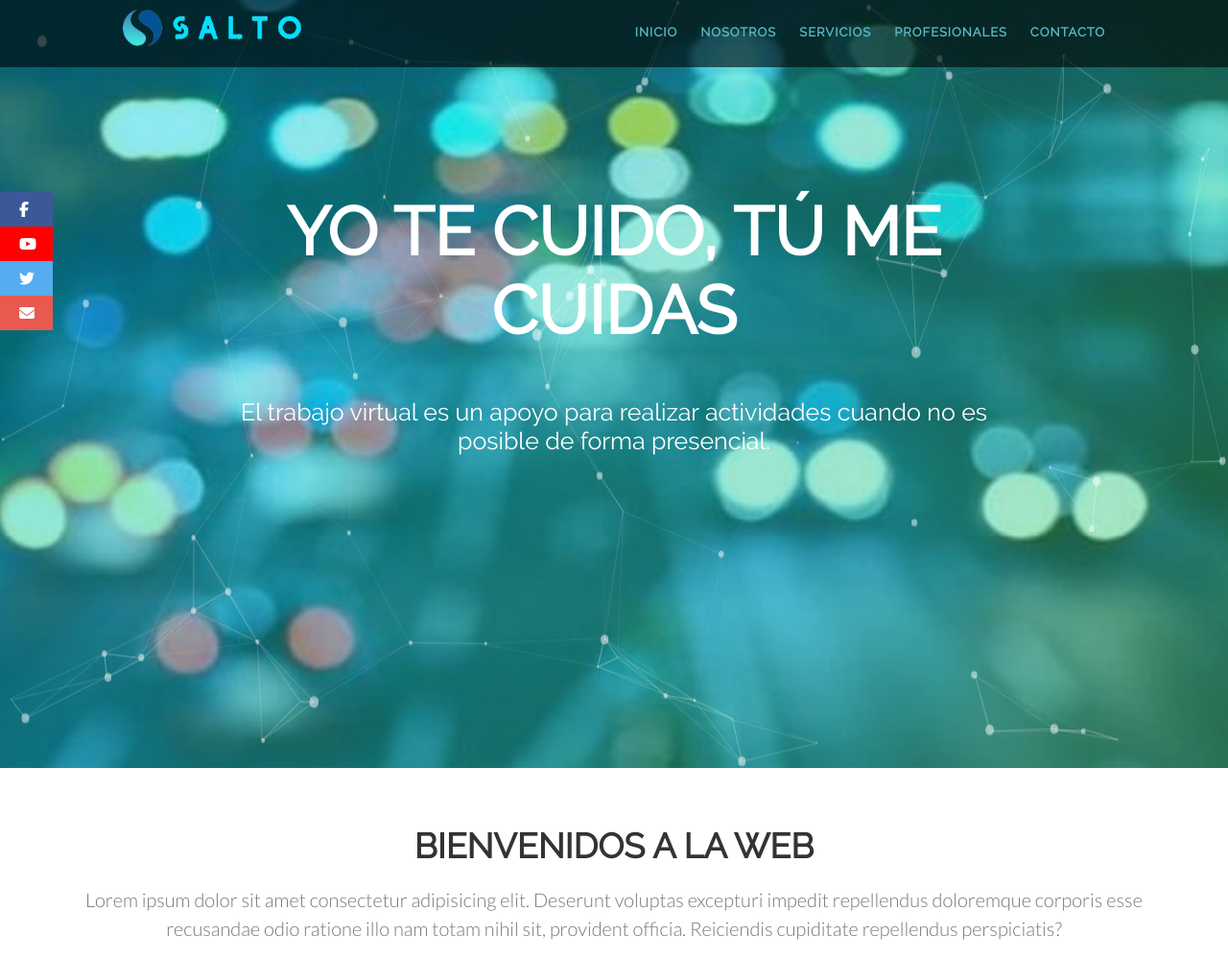
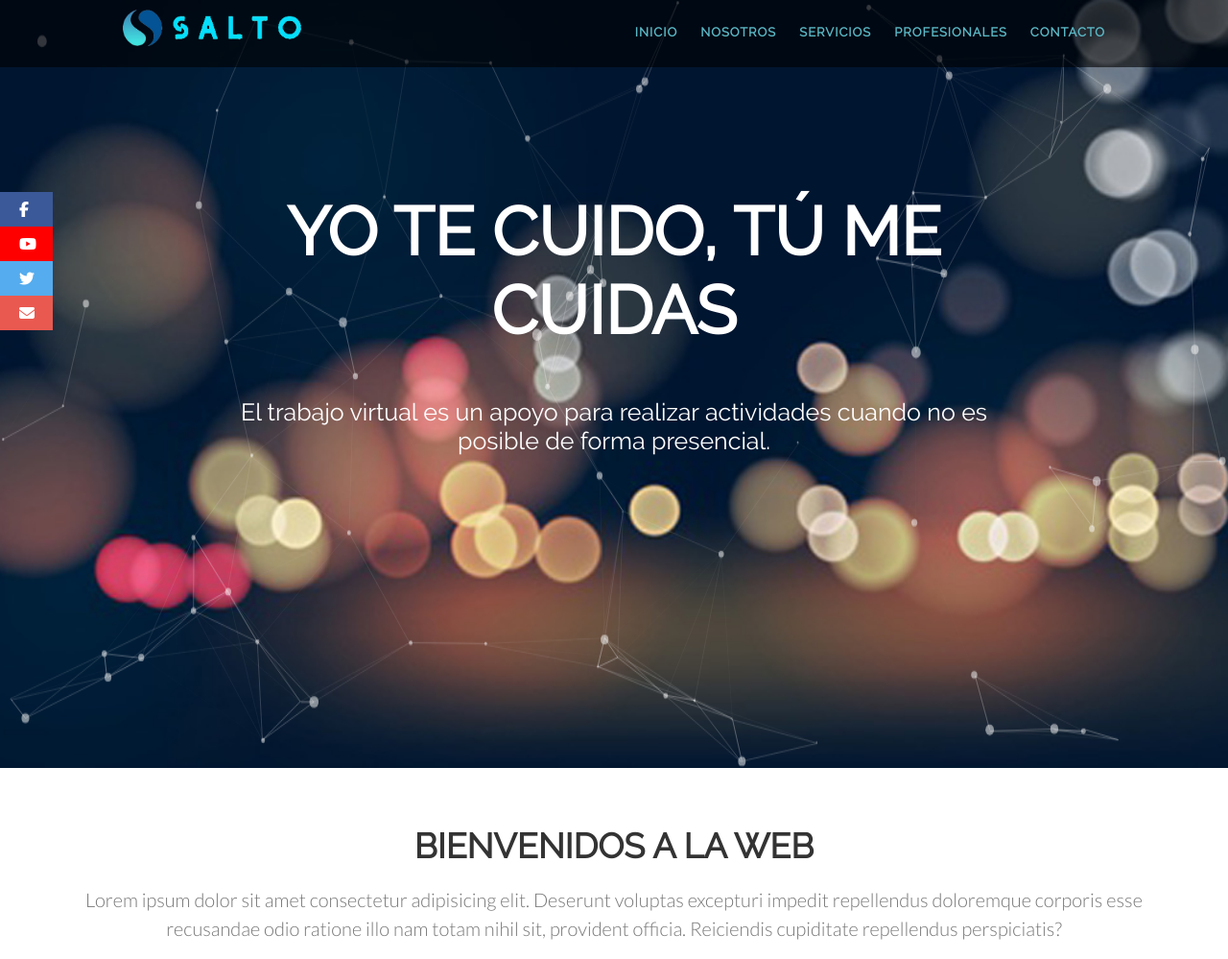
Before and after one commit to simarek/WebPrueba2, a PHP site: page / in a window 1280 px wide. Shown: the top 999 px of the page at 96% size. Run offline with PHP 8.4, Linux system fonts and the light colour scheme; some libraries are stand-ins or nearby versions.

Commit message:
fondo oscuro de la pagina

```diff
--- a/styles/slider.css
+++ b/styles/slider.css
@@ -1,5 +1,5 @@
 #particles-js {
-  background: url(../images/fondo0.jpg);
+  background: url(../images/fondo1.jpg);
   /*centrar la imagen*/
   background-position: center;
   /* abligara  estar dentro de las dimensiones */
```
Also changed, not shown: images/fondo1.jpg (added).
